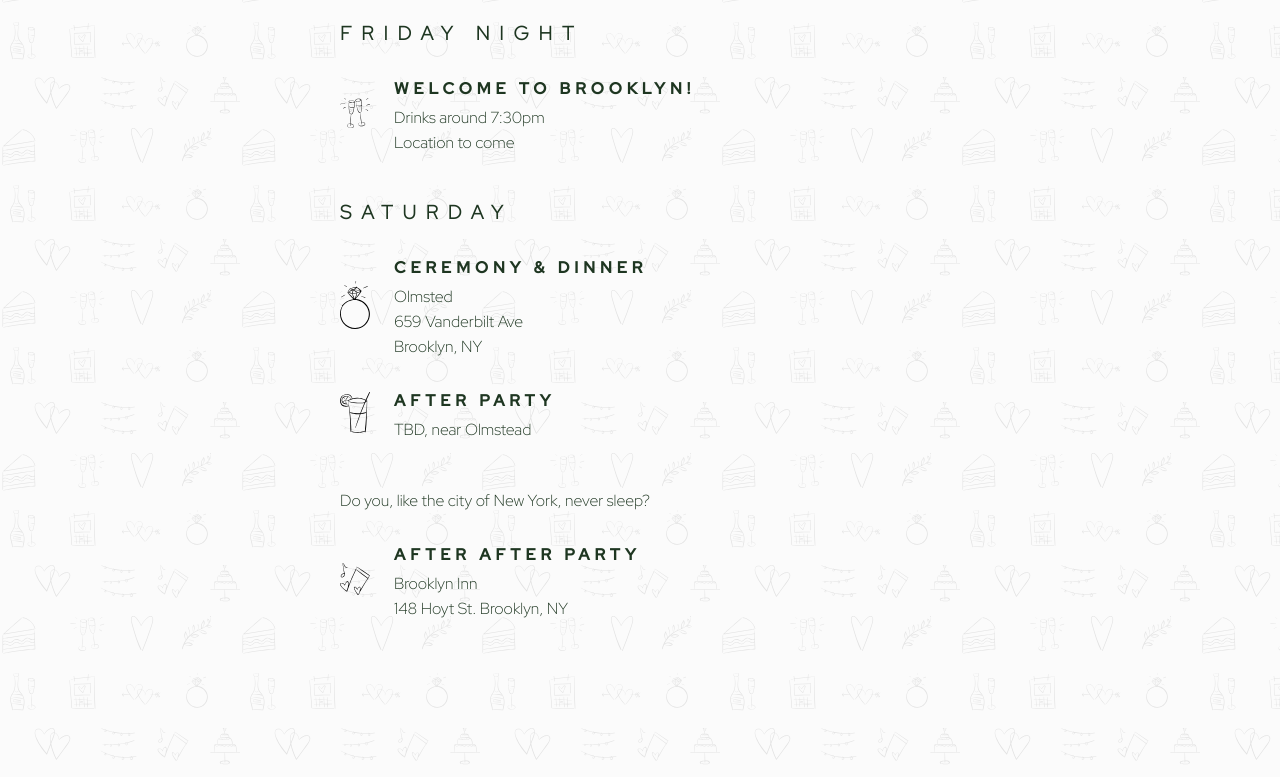
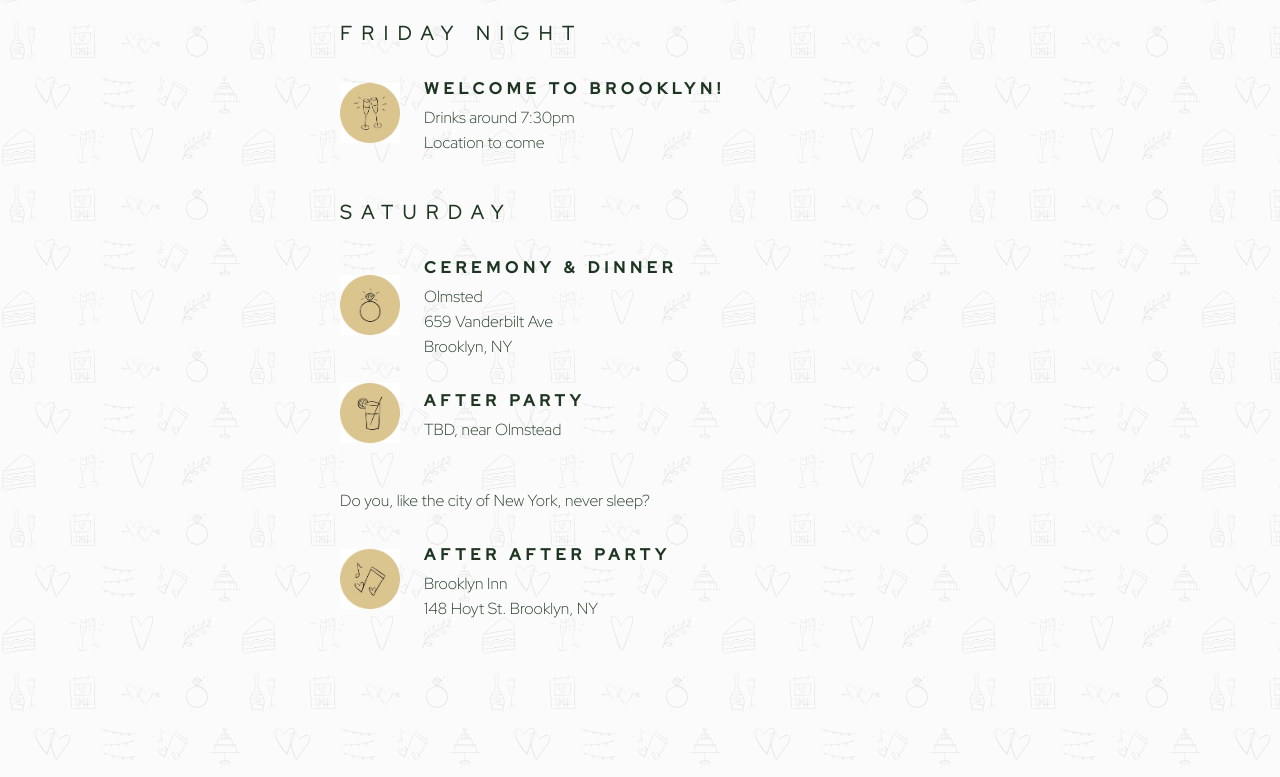
Before and after one commit to jeanyoungkim/jollyandmean, a plain HTML site: page schedule/index.html in a window 1280 px wide. Shown: the part 639-1416 px from the top of the page. Drawn offline with Linux system fonts and the light colour scheme.

Commit message:
update schedule icons

```diff
--- a/schedule/index.html
+++ b/schedule/index.html
@@ -38,7 +38,7 @@
 			<div class="schedule-item">
 				<h1>Friday night</h1>
 				<div class="event">
-					<img class="icon" src="../static/icons/cheers.svg" />
+					<img class="icon" src="../static/icons/cheers.jpg" />
 					<div class="description">
 						<h2>Welcome to Brooklyn!</h2>
 						<p>Drinks around 7:30pm</p>
@@ -49,7 +49,7 @@
 			<div class="schedule-item">
 				<h1>Saturday</h1>
 				<div class="event">
-					<img class="icon" src="../static/icons/ring.svg" />
+					<img class="icon" src="../static/icons/ring.jpg" />
 					<div class="description">
 						<h2>Ceremony & Dinner</h2>
 						<p>Olmsted</p>
@@ -59,7 +59,7 @@
 				</div>
 				<br />
 				<div class="event">
-					<img class="icon" src="../static/icons/drink.svg" />
+					<img class="icon" src="../static/icons/drink.jpg" />
 					<div class="description">
 						<h2>After party</h2>
 						<p>TBD, near Olmstead</p>
@@ -70,7 +70,7 @@
 				<p>Do you, like the city of New York, never sleep?</p>
 				<br />
 				<div class="event">
-					<img class="icon" src="../static/icons/music.svg" />
+					<img class="icon" src="../static/icons/music.jpg" />
 					<div class="description">
 						<h2>After after party</h2>
 						<p>Brooklyn Inn</p>
--- a/styles/subpage.css
+++ b/styles/subpage.css
@@ -80,7 +80,8 @@
 }
 
 .icon {
-	width: 30px;
+	width: 60px;
+	opacity: 0.9;
 }
 
 .description {
```
Also changed, not shown: static/icons/cheers.jpg (added), static/icons/drink.jpg (added), static/icons/music.jpg (added), static/icons/ring.jpg (added).
